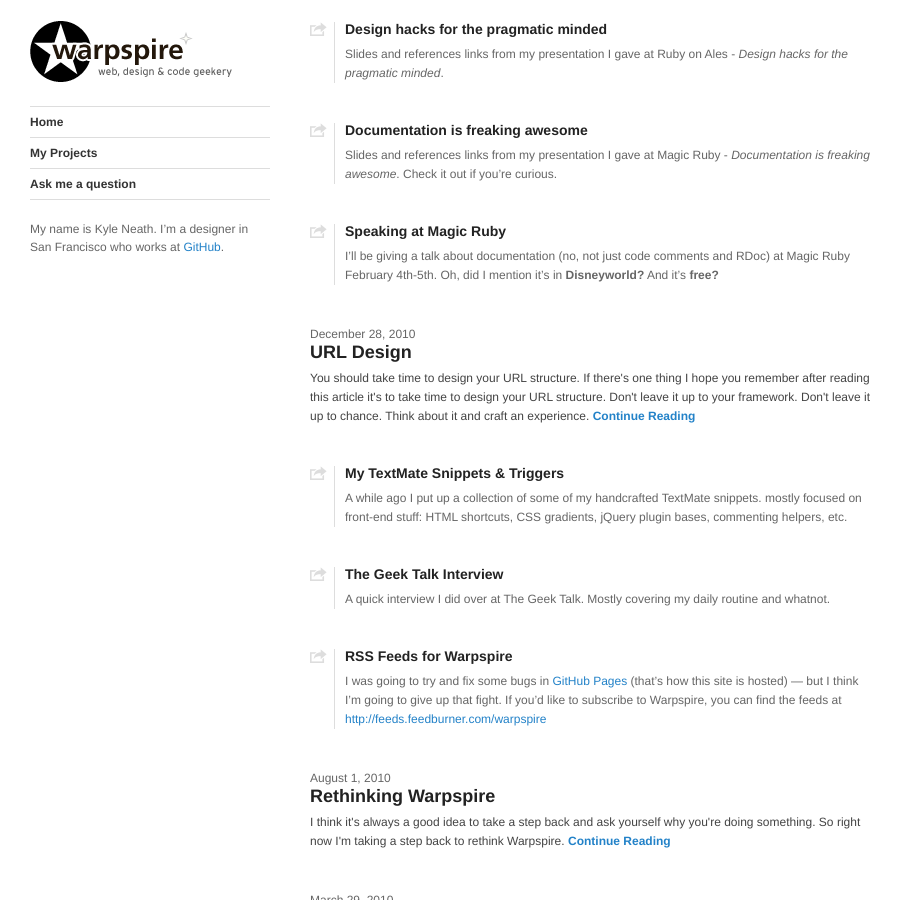
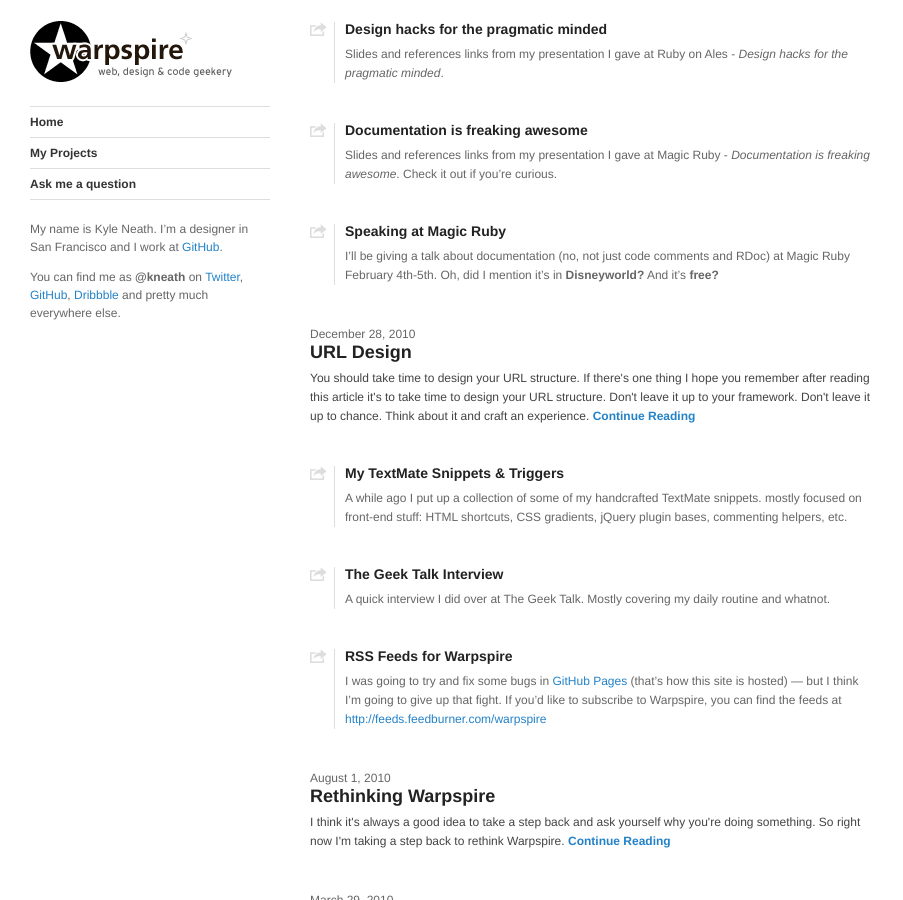
Before and after one commit to kneath/kneath.github.com, a Jekyll site: the page built from index.html, in a window 1280 px wide and 900 px high. Shown: the whole window, without its empty margins (0-903 px from the left). Built offline with Jekyll 4.4.1, drawn with Linux system fonts in a browser that asks for light colours; Markdown is read by kramdown in place of the engine named in the settings; a script that is not in the unit is left out.

Commit message:
Add links to the social shit

```diff
--- a/_layouts/default.html
+++ b/_layouts/default.html
@@ -37,7 +37,8 @@
       <li><a href="/ask">Ask me a question</a></li>
     </ul>
 
-    <p>My name is Kyle Neath. I&rsquo;m a designer in San Francisco who works at <a href="http://github.com" target="_blank">GitHub</a>.</p>
+    <p>My name is Kyle Neath. I&rsquo;m a designer in San Francisco and I work at <a href="http://github.com" target="_blank">GitHub</a>.</p>
+    <p>You can find me as <strong>@kneath</strong> on <a href="http://twitter.com/kneath" class="twitter">Twitter</a>, <a href="https://github.com/kneath">GitHub</a>, <a href="http://dribbble.com/players/kneath">Dribbble</a> and pretty much everywhere else.</p>
   </div><!-- /.sidebar -->
 
   <div class="main">
```
